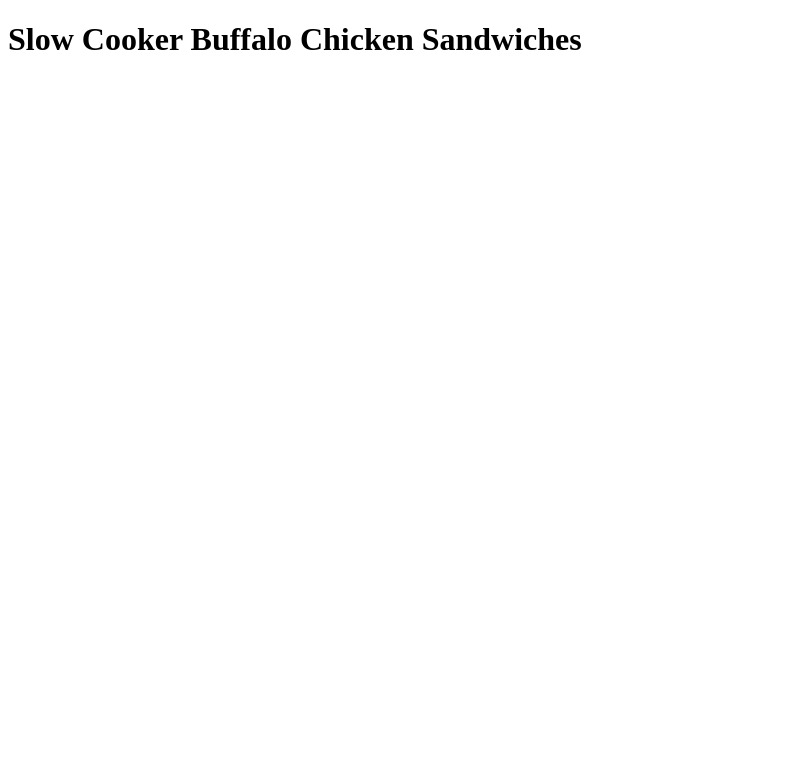
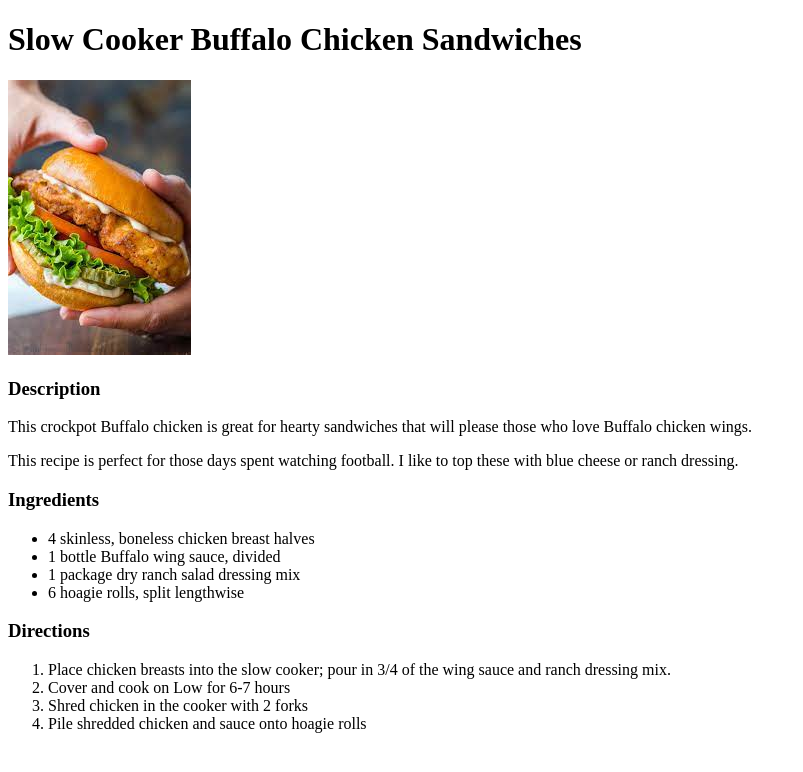
Before and after one commit to Decemvrie/odin-recipes, a plain HTML site: page recipes/buffalo.html in a window 1280 px wide. Shown: the whole page, without its empty margins (0-803 px from the left). Drawn offline with Linux system fonts and the light colour scheme.

Commit message:
Add buffalo.jpeg and context to buffalo.html file
Added buffalo.jpeg to the recipes folder and then added the jpeg to the buffalo.html file. Recipe information was added to the buffalo.html file.

```diff
--- a/recipes/buffalo.html
+++ b/recipes/buffalo.html
@@ -6,5 +6,33 @@
   </head>
   <body>
     <h1>Slow Cooker Buffalo Chicken Sandwiches</h1>
+    <img src="buffalo.jpeg" alt="Buffalo chicken Sandwich" />
+
+    <h3>Description</h3>
+    <p>
+      This crockpot Buffalo chicken is great for hearty sandwiches that will
+      please those who love Buffalo chicken wings.
+    </p>
+    <p>
+      This recipe is perfect for those days spent watching football. I like to
+      top these with blue cheese or ranch dressing.
+    </p>
+    <h3>Ingredients</h3>
+    <ul>
+      <li>4 skinless, boneless chicken breast halves</li>
+      <li>1 bottle Buffalo wing sauce, divided</li>
+      <li>1 package dry ranch salad dressing mix</li>
+      <li>6 hoagie rolls, split lengthwise</li>
+    </ul>
+    <h3>Directions</h3>
+    <ol>
+      <li>
+        Place chicken breasts into the slow cooker; pour in 3/4 of the wing
+        sauce and ranch dressing mix.
+      </li>
+      <li>Cover and cook on Low for 6-7 hours</li>
+      <li>Shred chicken in the cooker with 2 forks</li>
+      <li>Pile shredded chicken and sauce onto hoagie rolls</li>
+    </ol>
   </body>
 </html>
```
Also changed, not shown: recipes/buffalo.jpeg (added).
